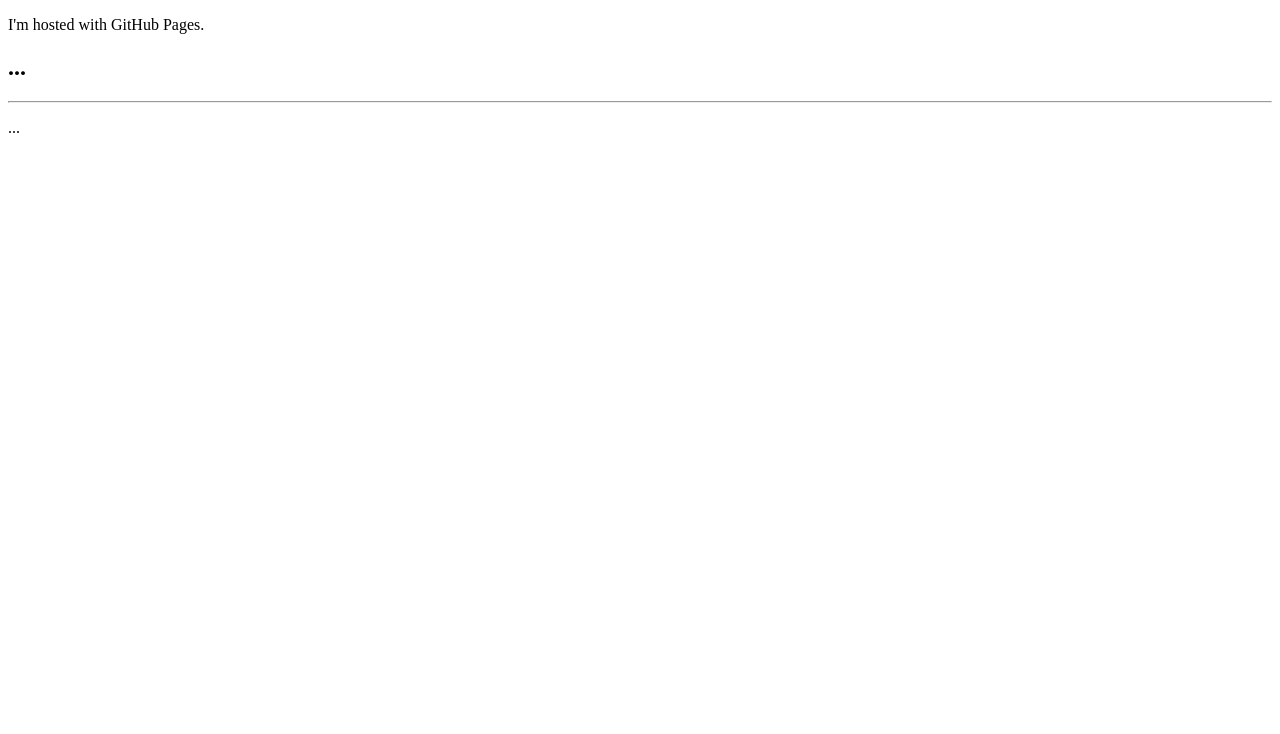
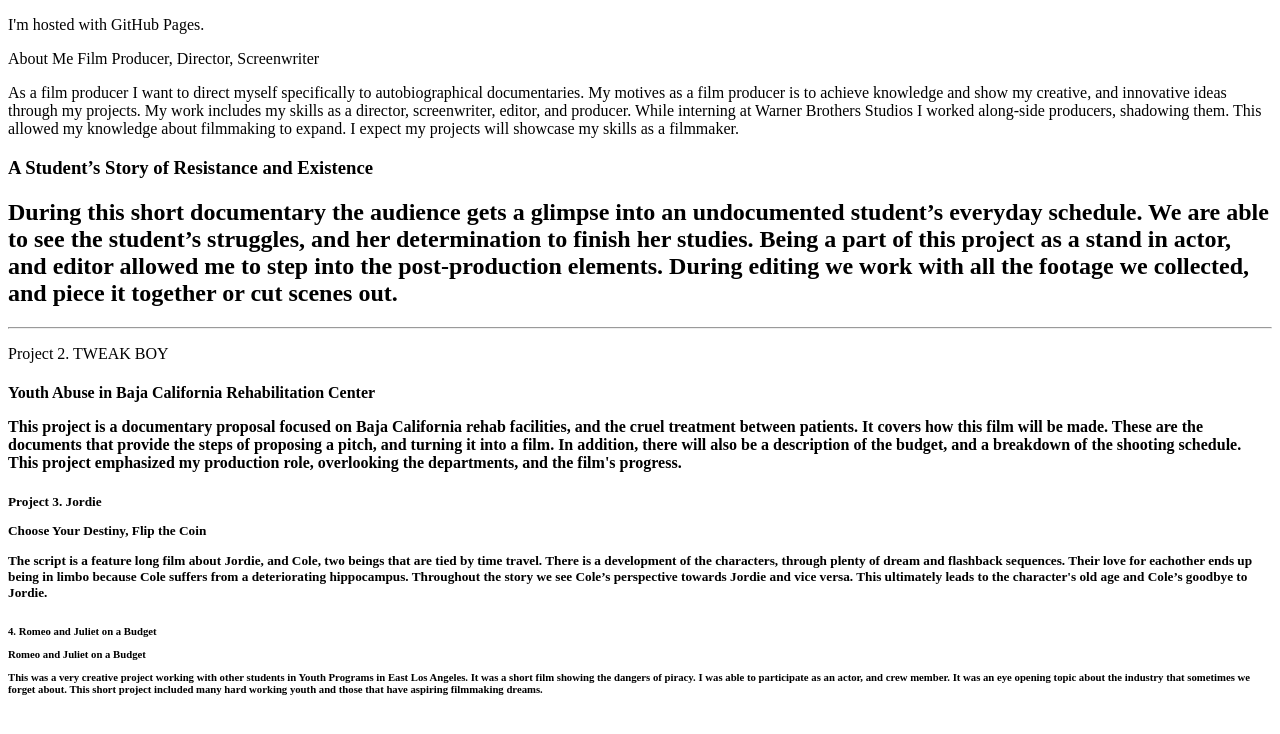
Before and after one commit to salanis21/salanis.github.io, a plain HTML site: page index.html in a window 1280 px wide. Drawn offline with Linux system fonts and the light colour scheme.

Commit message:
Update index.html

```diff
--- a/index.html
+++ b/index.html
@@ -1,14 +1,34 @@
 <!DOCTYPE html>
 <p>I'm hosted with GitHub Pages.</p>
 <!-- Main Content Section -->
-<section class="page-section bg-primary" id="main-content">
-    <div class="container">
+<section class="page-section" id="main-content">    <div class="container">
       <div class="row justify-content-center">
-        <div class="col-lg-8 text-center">
-          <h2 class="text-white mt-0">...</h2>
+        <div class="col-lg-13 text-center">
+            <p class="Times New Roman"font-weight="bold">About Me
+                Film Producer, Director, Screenwriter</p>
+                 <p class="text-white"> As a film producer I want to direct myself specifically to autobiographical documentaries. My motives as a film producer is to achieve knowledge and show my creative, and innovative ideas through my projects. My work includes my skills as a director, screenwriter, editor, and producer. While interning at Warner Brothers Studios I worked along-side producers, shadowing them. This allowed my knowledge about filmmaking to expand. I expect my projects will showcase my skills as a filmmaker.
+<p class="Times New Roman">
+       </p>
+<h3 class="h3 mt-3">A Student’s Story of Resistance and Existence</h3>
+          <h2 class="text-white" font-weight="normal">During this short documentary the audience gets a glimpse into an undocumented student’s everyday schedule. We are able to see the student’s struggles, and her determination to finish her studies. Being a part of this project as a stand in actor, and editor allowed me to step into the post-production elements. During editing we work with all the footage we collected, and piece it together or cut scenes out. </h2>
           <hr class="divider light my-4">
-          <p class="text-white mb-0">...</p>
-        </div>
+          <p class="text-white" font-weight="bolder">Project 2.
+            TWEAK BOY
+            <h4 class="h4" font-weight="bold">Youth Abuse in Baja California Rehabilitation Center
+                <p class="text-white" font-weight="light">This project is a documentary proposal focused on Baja California rehab facilities, and the cruel treatment between patients. It covers how this film will be made. These are the documents that provide the steps of proposing a pitch, and turning it into a film. In addition, there will also be a description of the budget, and a breakdown of the shooting schedule. This project emphasized my production role, overlooking the departments, and the film's progress. </p> </h4>
+            </p>
+            <h5 class="h5 Main" font-weight="Bolder">Project 3.
+                Jordie
+                <p class="text-white" font-weight="bold">Choose Your Destiny, Flip the Coin
+                    <p class="text-white" font-weight="light">The script is a feature long film about Jordie, and Cole, two beings that are tied by time travel. There is a development of the characters, through plenty of dream and flashback sequences. Their love for eachother ends up being in limbo because Cole suffers from a deteriorating hippocampus. Throughout the story we see Cole’s perspective towards Jordie and vice versa. This ultimately leads to the character's old age and Cole’s goodbye to Jordie. </p>
+                </p></h5>
+            <h6 class="h6" font-weight="bolder">4. Romeo and Juliet on a Budget
+                <p class="text-white" font-weight="bold">Romeo and Juliet on a Budget
+                    <p class="text-white" font-weight="light">This was a very creative project working with other students in Youth Programs in East Los Angeles. It was a short film showing the dangers of piracy. I was able to participate as an actor, and crew member. It was an eye opening topic about the industry that sometimes we forget about. This short project included many hard working youth and those that have aspiring filmmaking dreams. </p>
+                </p>
+            </h6>
+            </p>
+            </div>
       </div>
     </div>
   </section>
```
